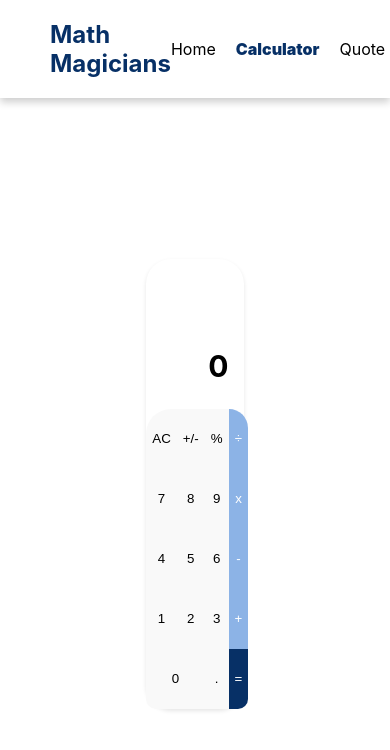
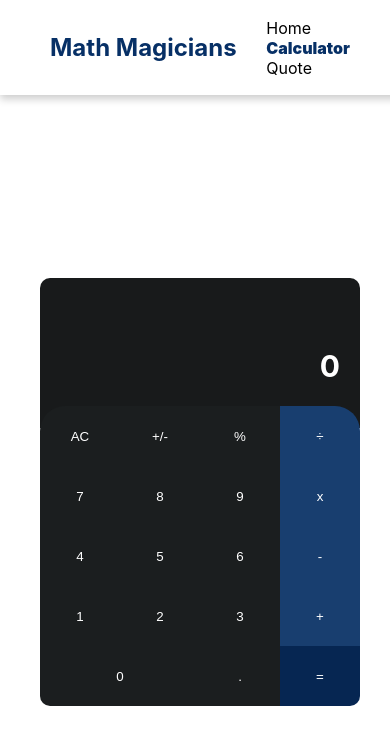
Before and after one commit to Shisui6/math-magicians, a React (Create React App) app: page /calculator in a window 390 px wide. Shown: the top 750 px of the page. Built offline with nearby package versions, Linux system fonts and the light colour scheme.

Commit message:
Add mobile responsiveness

```diff
--- a/src/components/Calculator/Calculator.css
+++ b/src/components/Calculator/Calculator.css
@@ -11,8 +11,8 @@
   display: grid;
   grid-template-columns: 1fr 1fr 1fr 1fr;
   grid-template-rows: 150px repeat(5, 60px);
-  box-shadow: 0 2px 4px 0 rgba(0, 0, 0, 0.1);
   border-radius: 25px;
+  color: #fff;
 }
 
 button {
@@ -30,11 +30,14 @@ button {
   grid-column: 1 / 5;
   justify-content: end;
   padding-right: 20px;
-  padding-top: 65px;
+  padding-top: 25px;
   font-size: 30px;
   font-weight: 700;
   border-top-left-radius: 10px;
   border-top-right-radius: 10px;
+  background-color: #181a1b;
+  position: relative;
+  top: 22px;
 }
 
 .zero {
@@ -44,12 +47,12 @@ button {
 }
 
 .equal {
-  background-color: #073066 !important;
+  background-color: #062652 !important;
   border-bottom-right-radius: 10px;
 }
 
 .equal:hover {
-  background-color: #8a95a3 !important;
+  background-color: #535a5d !important;
 }
 
 .ac {
@@ -61,22 +64,31 @@ button {
 }
 
 .side {
-  background-color: #8cb3e6;
+  background-color: #183e6f;
   color: #fff;
   justify-content: center;
+  z-index: 2;
 }
 
 .side:hover {
-  background-color: #7899c5;
+  background-color: #324f75;
 }
 
 .main {
-  background-color: #f9f9f9;
+  background-color: #1b1e1f;
   justify-content: center;
   transition: 0.2s;
   border: none;
+  color: #fff;
+  z-index: 3;
 }
 
 .main:hover {
-  background-color: #ededed;
+  background-color: #222526;
 }
+
+@media screen and (max-width: 768px) {
+  .calculator {
+    width: 80%;
+  }
+}
--- a/src/components/Home/Home.css
+++ b/src/components/Home/Home.css
@@ -11,3 +11,14 @@
   width: 90%;
   line-height: 28px;
 }
+
+@media screen and (max-width: 768px) {
+  .home p {
+    width: 100%;
+    line-height: 28px;
+  }
+
+  .home {
+    padding: 100px 50px;
+  }
+}
--- a/src/components/Navbar/NavBar.css
+++ b/src/components/Navbar/NavBar.css
@@ -4,6 +4,7 @@ nav {
   justify-content: space-between;
   padding: 0 50px;
   box-shadow: 0 4px 8px 0 rgba(0, 0, 0, 0.2);
+  height: 72px;
 }
 
 nav ul {
@@ -34,3 +35,18 @@ nav h2 {
   font-weight: 900;
   text-decoration: none;
 }
+
+@media screen and (max-width: 768px) {
+  nav {
+    height: 95px;
+  }
+
+  nav ul {
+    flex-direction: column;
+    align-items: flex-start;
+  }
+
+  nav li:first-child {
+    margin-left: 20px;
+  }
+}
--- a/src/index.css
+++ b/src/index.css
@@ -19,6 +19,7 @@ body {
     sans-serif;
   -webkit-font-smoothing: antialiased;
   -moz-osx-font-smoothing: grayscale;
+  min-width: 400px;
 }
 
 code {
```
